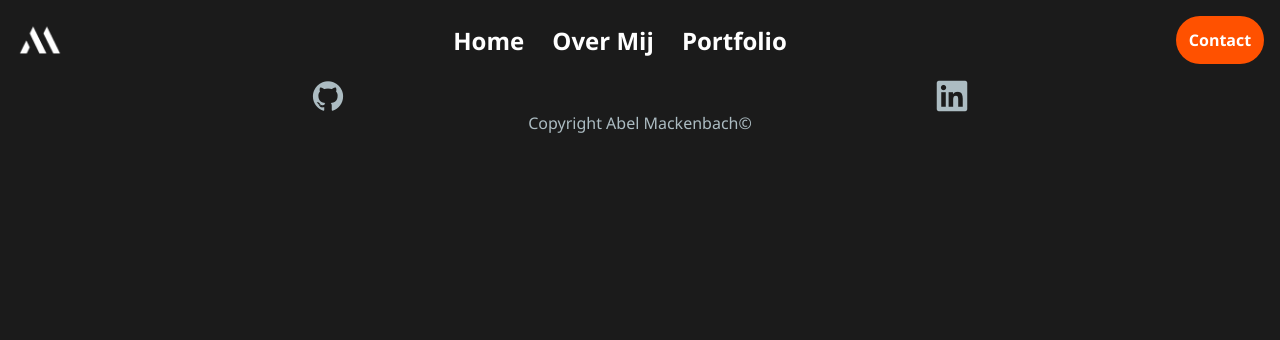
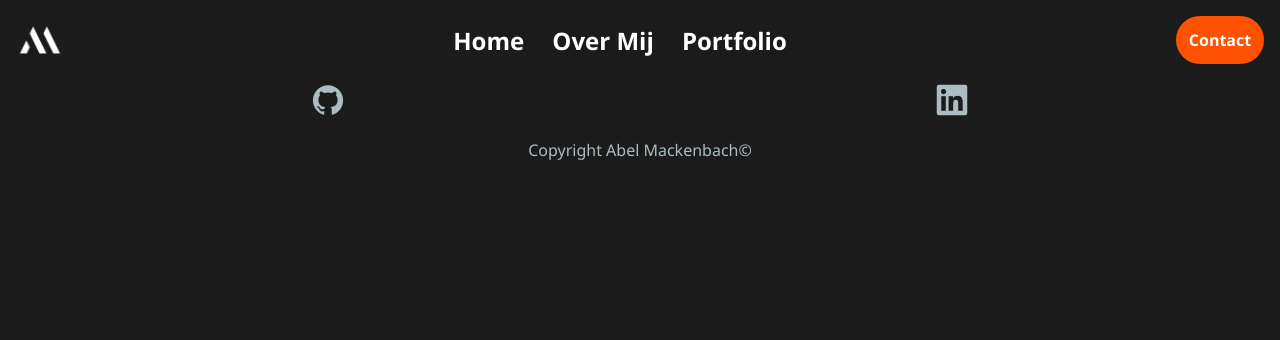
Before and after one commit to Mackab/portfolio, a PHP site: page / in a window 1280 px wide. Shown: the top 340 px of the page. Run offline with PHP 8.4, Linux system fonts and the light colour scheme.

Commit message:
final touches

```diff
--- a/views/layout/foot.php
+++ b/views/layout/foot.php
@@ -1,7 +1,7 @@
 <footer>
     <div class="footer-icons">
-        <i class="devicon-github-original subtext icons"></i>
-        <i class="devicon-linkedin-plain subtext icons"></i>
+        <a class="icons" href="https://github.com/Mackab" target="_blank" rel="noopener noreferrer"><i class="devicon-github-original subtext"></i></a>
+        <a class="icons" href="https://www.linkedin.com/in/abel-mackenbach/" target="_blank" rel="noopener noreferrer"><i class="devicon-linkedin-plain subtext"></i></a>
     </div>
     <a class="subtext">Copyright Abel Mackenbach©</a>
 </footer>
--- a/views/styles.css
+++ b/views/styles.css
@@ -61,6 +61,7 @@ button:hover {
 }
 
 .icons {
+    text-decoration: none;
     font-size: 2em;
 }
 
@@ -72,10 +73,7 @@ footer {
 .footer-icons {
     display: flex;
     justify-content: space-around;
-}
-
-footer i {
-    font-size: 1em;
+    padding-bottom: 1rem;
 }
 
 @media screen and (max-width: 430px) {
@@ -112,6 +110,4 @@ footer i {
         text-align: center;
     }
 
-    .footer-icons
-
 }
```
